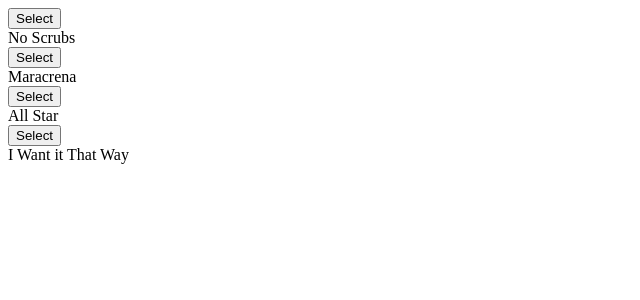
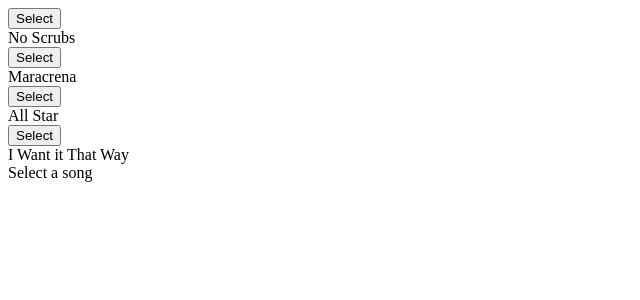
Before and after one commit to cdurri/react-redux-songs, a React (Create React App) app: page / in a window 1280 px wide. Shown: the top 300 px of the page, without its empty margins (0-640 px from the left). Built offline with nearby package versions, Linux system fonts and the light colour scheme.

Commit message:
functional components with connect and conditional rendering

```diff
--- a/src/components/App.js
+++ b/src/components/App.js
@@ -1,5 +1,6 @@
 import React from 'react';
 import SongList from './SongList';
+import SongDetail from './SongDetail';
 
 const App = () => {
   return (
@@ -8,6 +9,9 @@ const App = () => {
         <div className="column eight wide">
           <SongList />
         </div>
+        <div className="column eight wide">
+          <SongDetail />
+        </div>
       </div>
     </div>
   );
--- /dev/null
+++ b/src/components/SongDetail.js
@@ -0,0 +1,27 @@
+import React from 'react';
+import { connect } from 'react-redux';
+
+// instead of using props.song.title, we can destructure out song so we just have to use song.title etc
+const SongDetail = ({ song }) => {
+  if(!song) {
+    return <div>Select a song</div>;
+  }
+
+  return (
+    <div>
+      <h3>Details for:</h3>
+      <p>
+        Title: {song.title}
+        <br />
+        Duration: {song.duration}
+      </p>
+
+    </div>
+  );
+};
+
+const mapStateToProps = (state) => {
+  return { song: state.selectedSong }
+};
+
+export default connect(mapStateToProps)(SongDetail);
```
